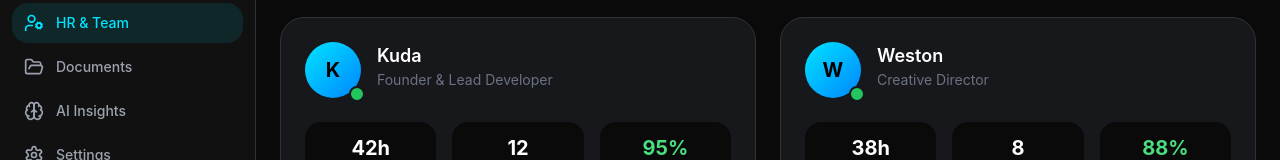
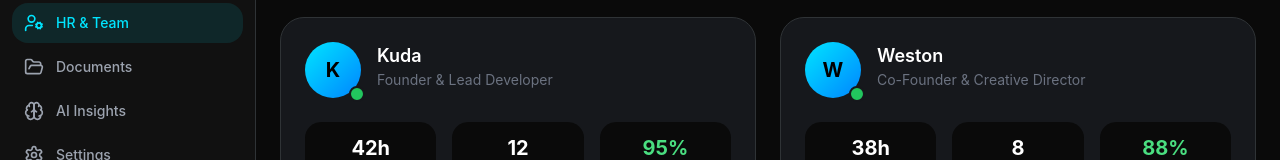
Before and after one commit to Kuda-ux/kuwex_studios, a Next.js app: page /dashboard/hr in a window 1280 px wide. Shown: the part 385-545 px from the top of the page. Built offline with nearby package versions, Linux system fonts and the light colour scheme.

Commit message:
Update Weston role to Co-Founder across all dashboard modules

```diff
--- a/src/app/dashboard/hr/page.tsx
+++ b/src/app/dashboard/hr/page.tsx
@@ -38,7 +38,7 @@ interface Task {
 
 const teamMembers: TeamMember[] = [
   { id: 1, name: "Kuda", role: "Founder & Lead Developer", avatar: "K", status: "online", hoursThisWeek: 42, tasksCompleted: 12, productivity: 95 },
-  { id: 2, name: "Weston", role: "Creative Director", avatar: "W", status: "online", hoursThisWeek: 38, tasksCompleted: 8, productivity: 88 },
+  { id: 2, name: "Weston", role: "Co-Founder & Creative Director", avatar: "W", status: "online", hoursThisWeek: 38, tasksCompleted: 8, productivity: 88 },
 ];
 
 const tasks: Task[] = [
--- a/src/app/dashboard/settings/page.tsx
+++ b/src/app/dashboard/settings/page.tsx
@@ -313,7 +313,7 @@ export default function SettingsPage() {
                       <p className="text-sm text-gray-500">weston@kuwexstudios.com</p>
                     </div>
                   </div>
-                  <span className="px-3 py-1 bg-purple-500/20 text-purple-400 text-sm rounded-full">Admin</span>
+                  <span className="px-3 py-1 bg-kuwex-cyan/20 text-kuwex-cyan text-sm rounded-full">Co-Founder</span>
                 </div>
               </div>
             </motion.div>
```
Also changed, not shown: 1 other file (tests, documents, lock files or other folders).
